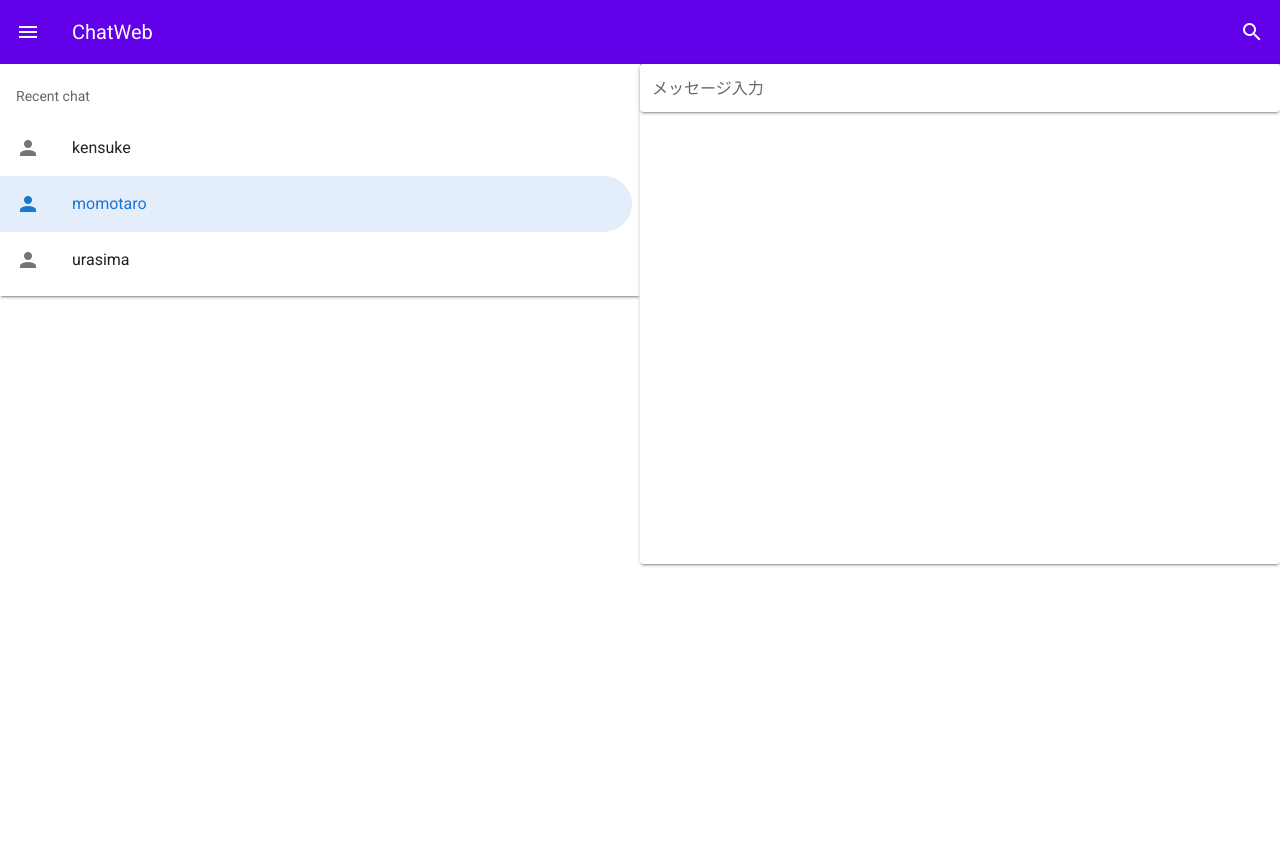
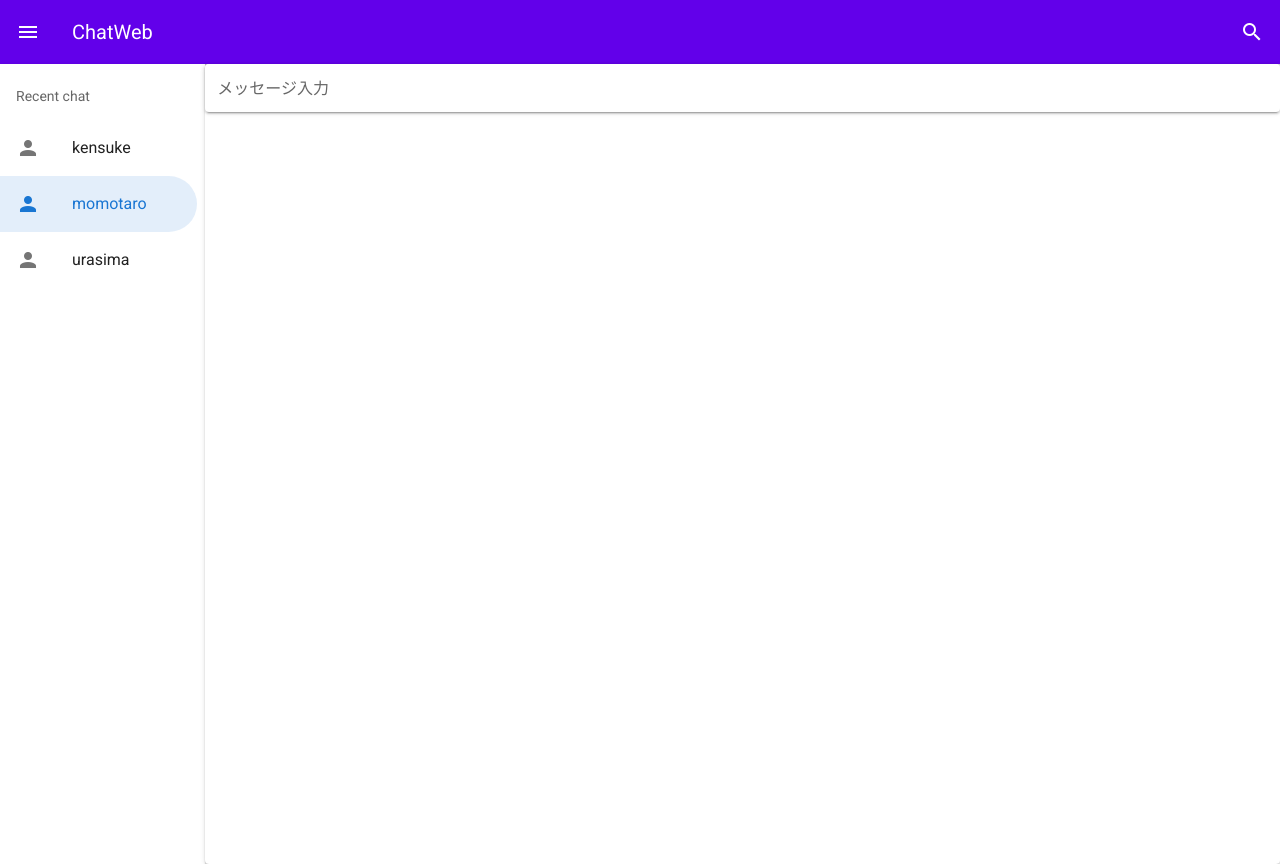
Before and after one commit to KK56ken/WebChat_Front, a Vue app in the folder chatweb/: page / in a window 1280 px wide. Before the commit the page ends 800 px from the top, so only its background shows below. Built offline with nearby package versions, Linux system fonts and the light colour scheme.

Commit message:
[fix]UI再調整

```diff
--- a/chatweb/src/views/Home.vue
+++ b/chatweb/src/views/Home.vue
@@ -6,9 +6,10 @@
       </v-col>
     </v-row>
     <v-row>
-      <v-col class="pt-0 pr-0">
+      <v-col cols="2" class="pt-0 pr-0 pb-0">
         <v-card
           tile
+          style='height: 100vh'
         >
           <v-list shaped>
             <v-subheader>Recent chat</v-subheader>
@@ -31,8 +32,8 @@
           </v-list>
         </v-card>
       </v-col>
-      <v-col class="pt-0 pl-0">
-        <v-card height="500px" >
+      <v-col cols="10" class="pt-0 pl-0 pb-0">
+        <v-card height="100%">
           <v-form>
             <v-text-field
               label="メッセージ入力"
```
